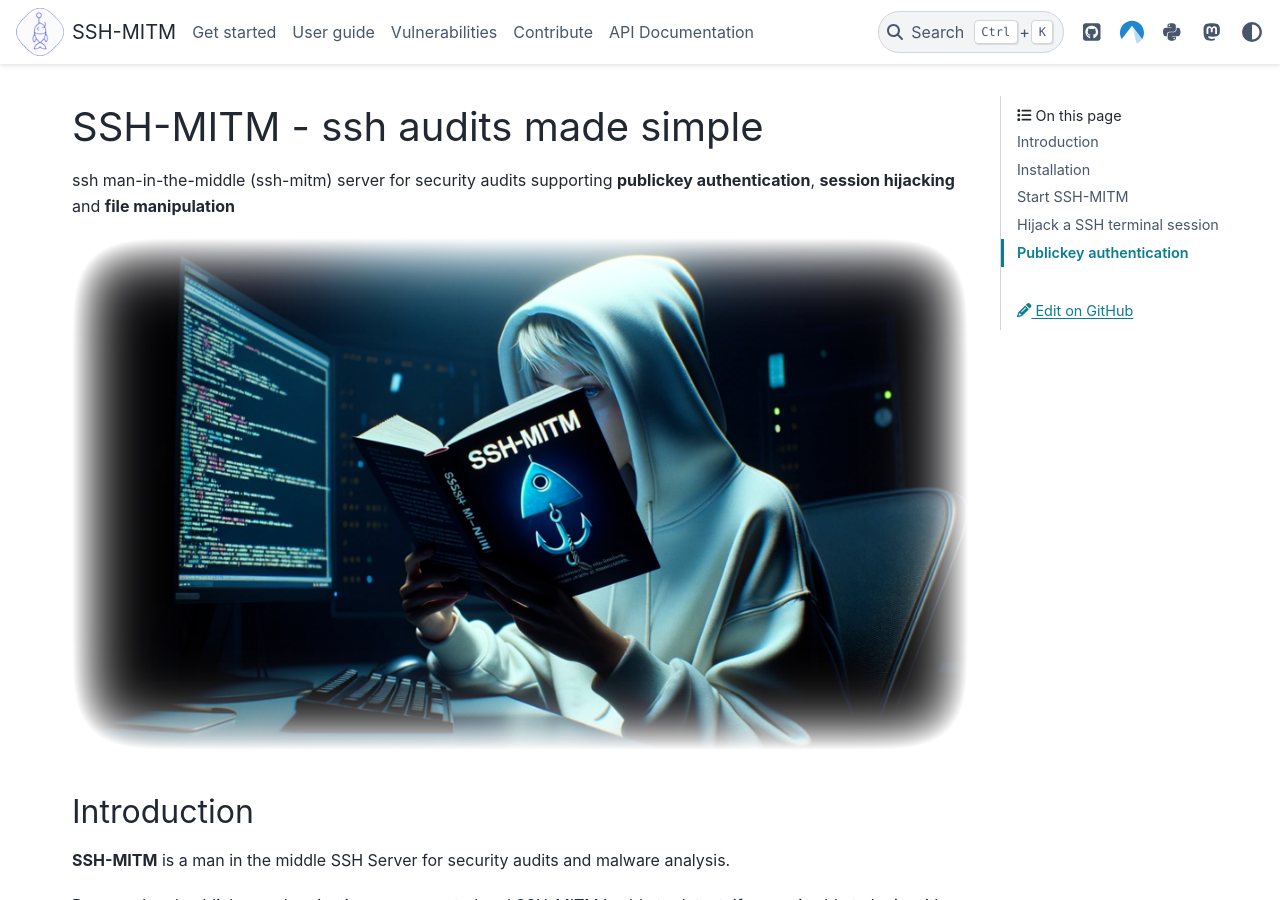
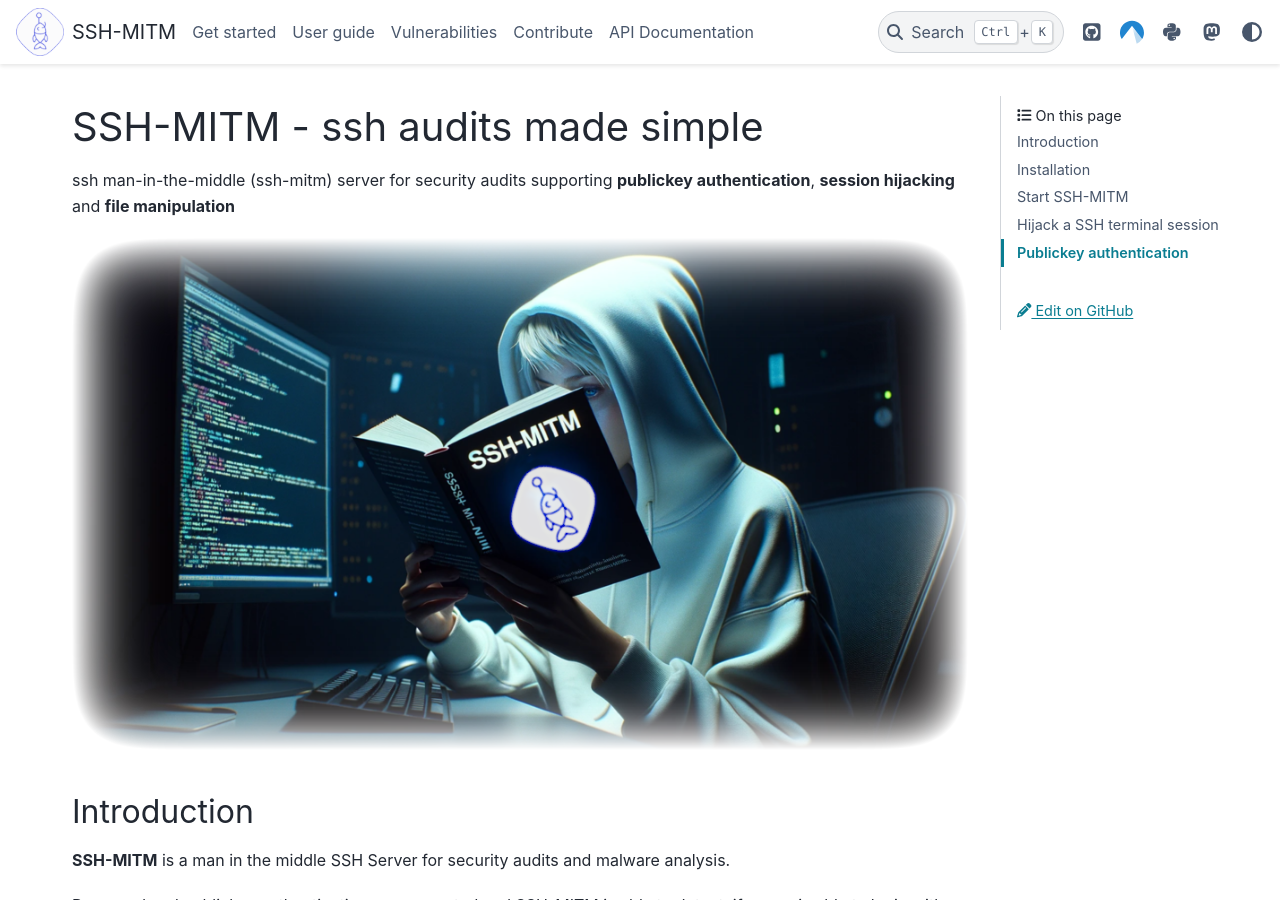
Before and after one commit to ssh-mitm/ssh-mitm, a Sphinx documentation site: the page built from doc/index.rst, in a window 1280 px wide and 900 px high. Built offline with Sphinx 7.4.7 and the PyData theme 0.15.4, drawn with Linux system fonts in a browser that asks for light colours; pages that are not in the unit, such as notebooks, are missing from menus.

Commit message:
updated intro image to add SSH-MITM logo

```diff
--- a/doc/index.rst
+++ b/doc/index.rst
@@ -4,7 +4,7 @@
 
 ssh man-in-the-middle (ssh-mitm) server for security audits supporting **publickey authentication**, **session hijacking** and **file manipulation**
 
-.. image:: _static/image2.png
+.. image:: _static/intro.png
     :class: dark-light
 
 Introduction
```
Also changed, not shown: README.md (+1 -1 lines), doc/_static/image2.png (deleted), doc/_static/intro.png (added), 1 other file.
